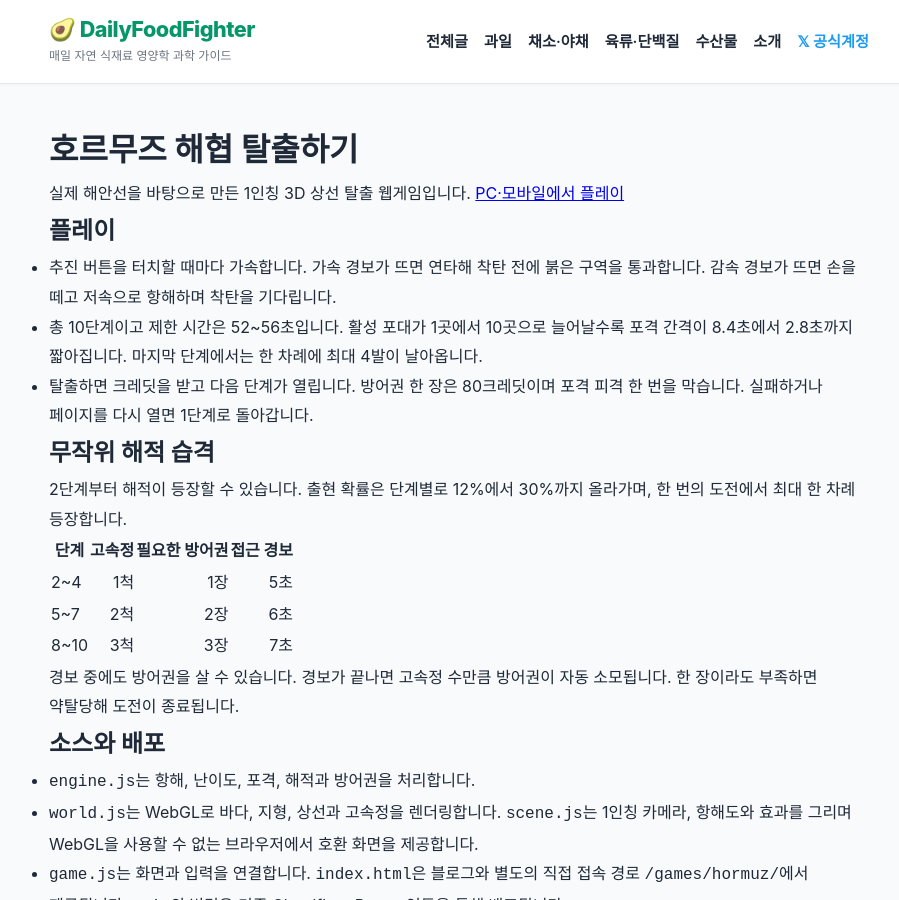
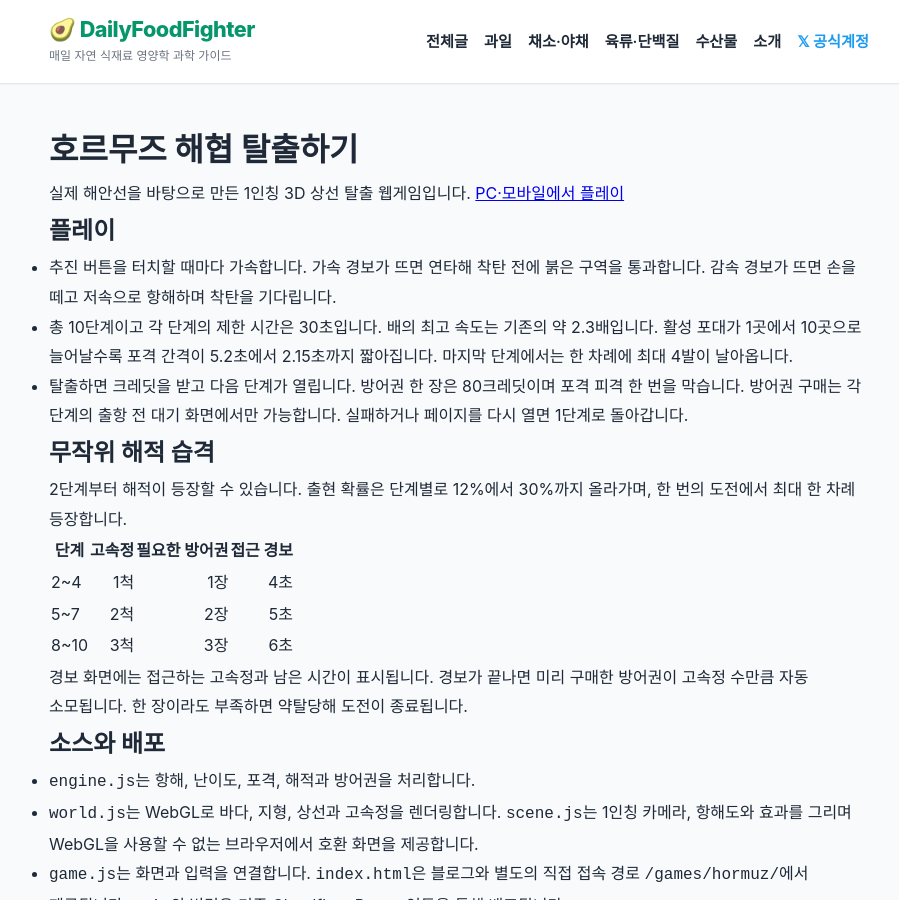
Before and after one commit to heewon-yu/dailyfoodfighter, a Jekyll site: the page built from games/hormuz/README.md, in a window 1280 px wide and 900 px high. Shown: the whole window, without its empty margins (181-1080 px from the left). Built offline with Jekyll 4.4.1, drawn with Linux system fonts in a browser that asks for light colours; our own code applies the rules of GitHub Pages for plain Markdown files.

Commit message:
Speed up Hormuz Escape stages and restrict shields to pre-departure

```diff
--- a/games/hormuz/README.md
+++ b/games/hormuz/README.md
@@ -5,8 +5,8 @@
 ## 플레이
 
 - 추진 버튼을 터치할 때마다 가속합니다. 가속 경보가 뜨면 연타해 착탄 전에 붉은 구역을 통과합니다. 감속 경보가 뜨면 손을 떼고 저속으로 항해하며 착탄을 기다립니다.
-- 총 10단계이고 제한 시간은 52~56초입니다. 활성 포대가 1곳에서 10곳으로 늘어날수록 포격 간격이 8.4초에서 2.8초까지 짧아집니다. 마지막 단계에서는 한 차례에 최대 4발이 날아옵니다.
-- 탈출하면 크레딧을 받고 다음 단계가 열립니다. 방어권 한 장은 80크레딧이며 포격 피격 한 번을 막습니다. 실패하거나 페이지를 다시 열면 1단계로 돌아갑니다.
+- 총 10단계이고 각 단계의 제한 시간은 30초입니다. 배의 최고 속도는 기존의 약 2.3배입니다. 활성 포대가 1곳에서 10곳으로 늘어날수록 포격 간격이 5.2초에서 2.15초까지 짧아집니다. 마지막 단계에서는 한 차례에 최대 4발이 날아옵니다.
+- 탈출하면 크레딧을 받고 다음 단계가 열립니다. 방어권 한 장은 80크레딧이며 포격 피격 한 번을 막습니다. 방어권 구매는 각 단계의 출항 전 대기 화면에서만 가능합니다. 실패하거나 페이지를 다시 열면 1단계로 돌아갑니다.
 
 ## 무작위 해적 습격
 
@@ -14,11 +14,11 @@
 
 | 단계 | 고속정 | 필요한 방어권 | 접근 경보 |
 | --- | ---: | ---: | ---: |
-| 2~4 | 1척 | 1장 | 5초 |
-| 5~7 | 2척 | 2장 | 6초 |
-| 8~10 | 3척 | 3장 | 7초 |
+| 2~4 | 1척 | 1장 | 4초 |
+| 5~7 | 2척 | 2장 | 5초 |
+| 8~10 | 3척 | 3장 | 6초 |
 
-경보 중에도 방어권을 살 수 있습니다. 경보가 끝나면 고속정 수만큼 방어권이 자동 소모됩니다. 한 장이라도 부족하면 약탈당해 도전이 종료됩니다.
+경보 화면에는 접근하는 고속정과 남은 시간이 표시됩니다. 경보가 끝나면 미리 구매한 방어권이 고속정 수만큼 자동 소모됩니다. 한 장이라도 부족하면 약탈당해 도전이 종료됩니다.
 
 ## 소스와 배포
 
--- a/games/hormuz/game.css
+++ b/games/hormuz/game.css
@@ -43,6 +43,9 @@ h2{font-size:19px;letter-spacing:-.04em;margin-top:4px}
 .gold{background:var(--gold);color:#171200;border:1px solid #ffd465;border-radius:9px;font-weight:900}
 .gold:not(:disabled):hover{background:#fcd34d}.gold:not(:disabled):active{transform:translateY(2px)}
 #launch{padding:8px 17px;min-height:40px} #launch span{margin-left:7px}
+.departure-actions{display:flex;flex-wrap:wrap;justify-content:center;gap:6px}
+.departure-actions #prepare-buy{width:auto;margin:0;min-height:40px;padding:7px}
+.departure-actions #prepare-buy[hidden]{display:none}
 .nav-controls{padding:12px 18px 17px}
 .nav-heading{display:flex;justify-content:space-between;align-items:center;gap:6px;font-size:12px;min-height:22px;color:#cbd5e1}
 #alert.danger{color:#fecaca;font-weight:800}
@@ -63,8 +66,6 @@ aside{display:grid;gap:12px}
 .card p,.guide li{font-size:12px}
 .buy{width:100%;display:flex;align-items:center;justify-content:space-between;gap:5px;border:1px solid #f5d87e;background:#fffbeb;color:#713f12;font-size:12px;font-weight:900;border-radius:8px;padding:9px;margin-top:10px}
 .buy span{background:#fde68a;color:#422006;padding:3px 6px;border-radius:5px;white-space:nowrap}
-.pirate-panel{display:flex;align-items:center;justify-content:space-between;gap:8px;margin-top:8px;padding:6px 9px;background:#412b31;border:1px solid #c3806a;border-radius:8px;color:#ffdfc0;font-size:12px;font-weight:800}
-.pirate-panel[hidden]{display:none}.pirate-panel .buy{width:auto;margin:0;padding:5px 7px}
 .record{display:flex;justify-content:space-between;align-items:center;gap:5px;padding:8px 0;border-bottom:1px solid var(--line);font-size:12px;color:var(--slate)}
 .record strong{color:var(--navy);white-space:nowrap}.record + p{margin-top:7px}
 .guide ol{padding-left:18px;margin:9px 0}
```
Also changed, not shown: games/hormuz/engine.js (+36 -31 lines), games/hormuz/game.js (+16 -14 lines), games/hormuz/index.html (+10 -11 lines).
